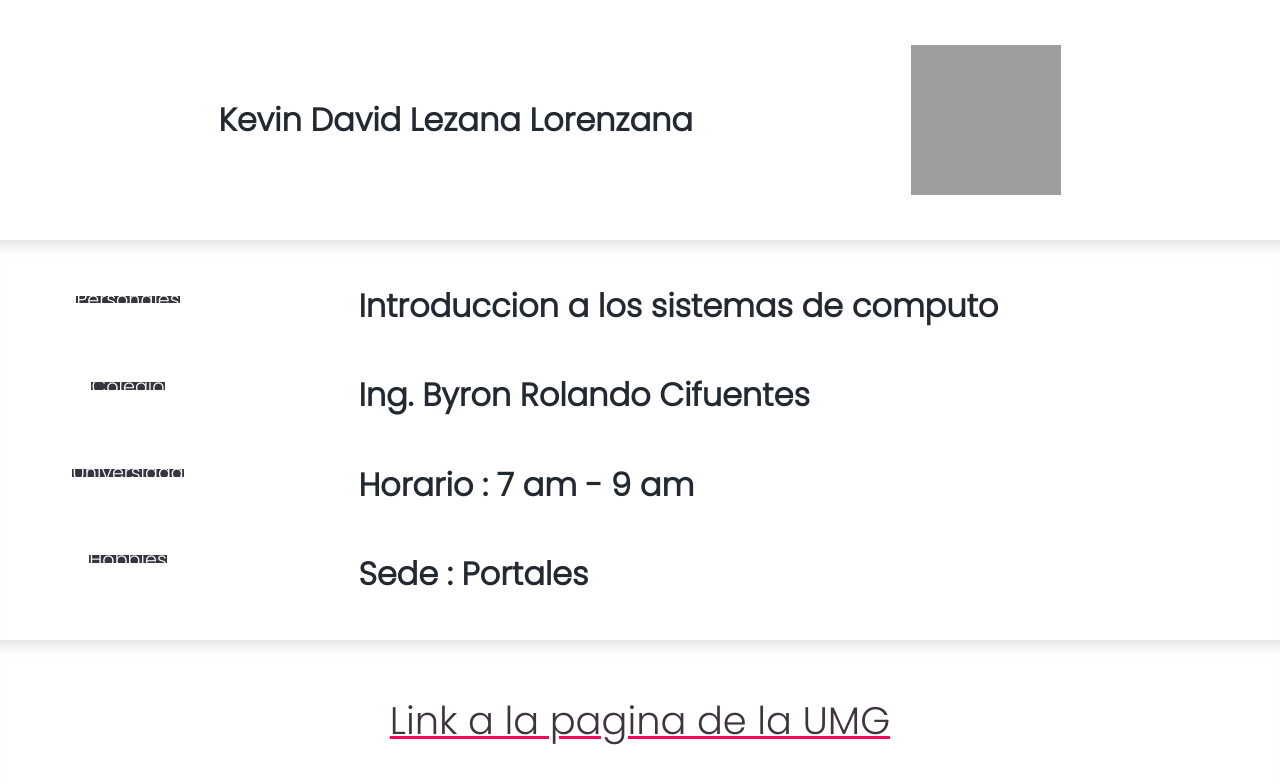
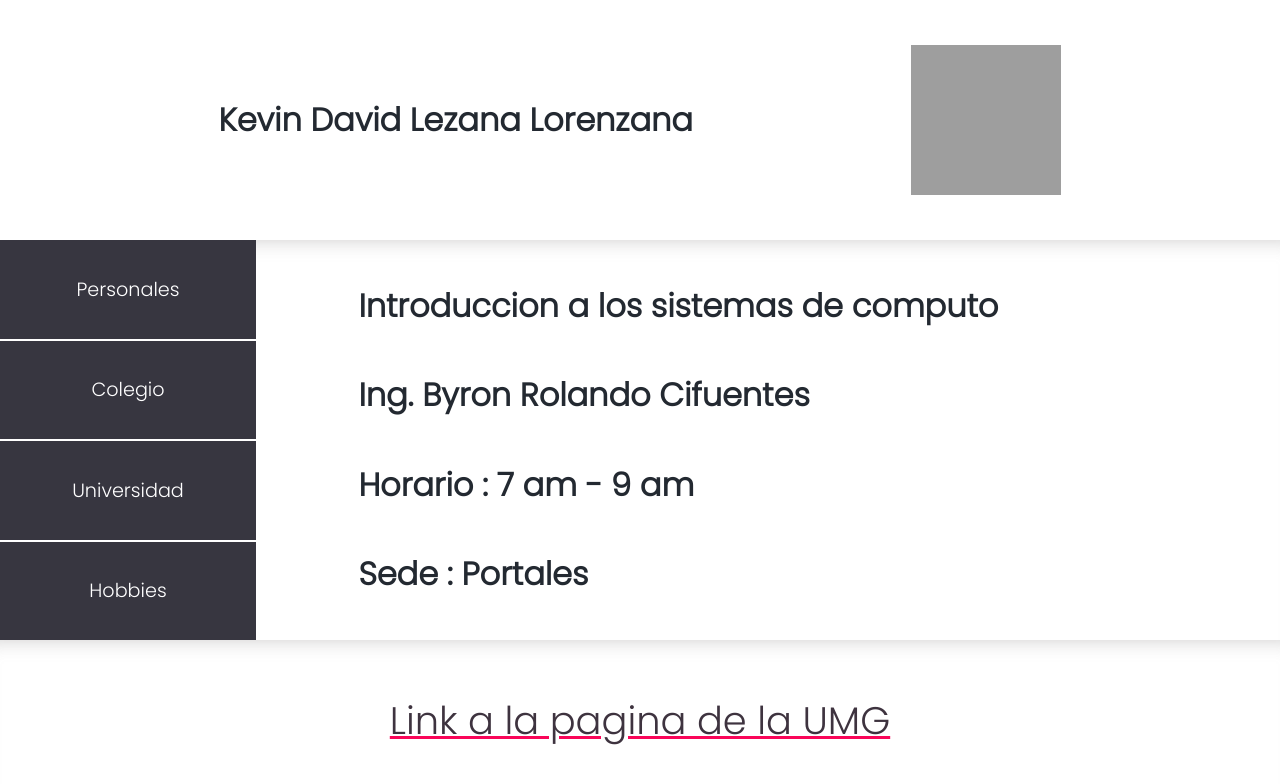
Before and after one commit to kevster96/homework_umg, a plain HTML site: page index.html in a window 1280 px wide. Drawn offline with Linux system fonts and the light colour scheme; grey boxes are pictures that could not be loaded.

Commit message:
Update index.html

```diff
--- a/index.html
+++ b/index.html
@@ -27,10 +27,10 @@
         </div>
         <div id="cuerpo">
             <div class="botones">
-                <div><a onclick="mostrarPersonales()" style="border-bottom: white 2px solid;">Personales</a></div>
-                <div><a onclick="mostrarColegio()" style="border-bottom: white 2px solid;">Colegio</a></div>
-                <div><a onclick="mostrarUniversidad()" style="border-bottom: white 2px solid;">Universidad</a></div>
-                <div><a onclick="mostrarHobbies()">Hobbies</a></div>
+                <a onclick="mostrarPersonales()" style="border-bottom: white 2px solid;">Personales</a>
+                <a onclick="mostrarColegio()" style="border-bottom: white 2px solid;">Colegio</a>
+                <a onclick="mostrarUniversidad()" style="border-bottom: white 2px solid;">Universidad</a>
+                <a onclick="mostrarHobbies()">Hobbies</a>
 
 
 
```
